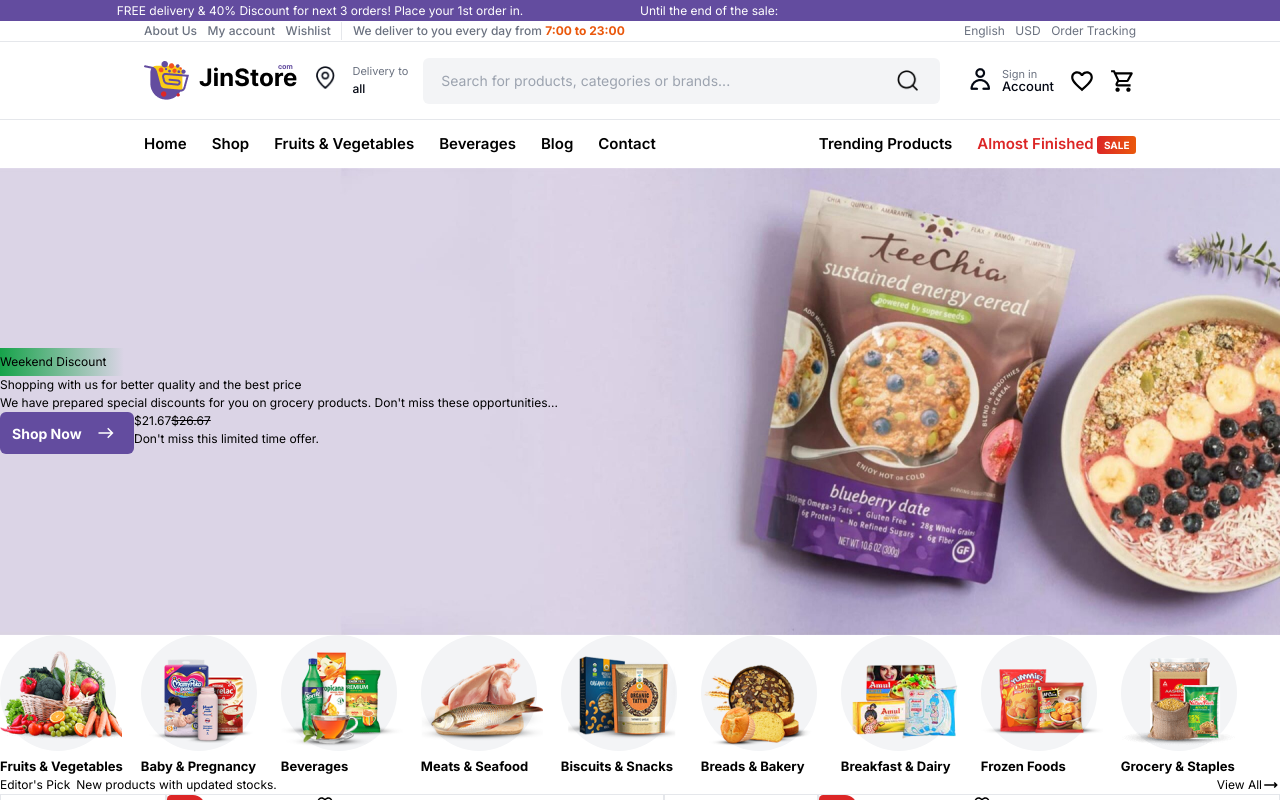
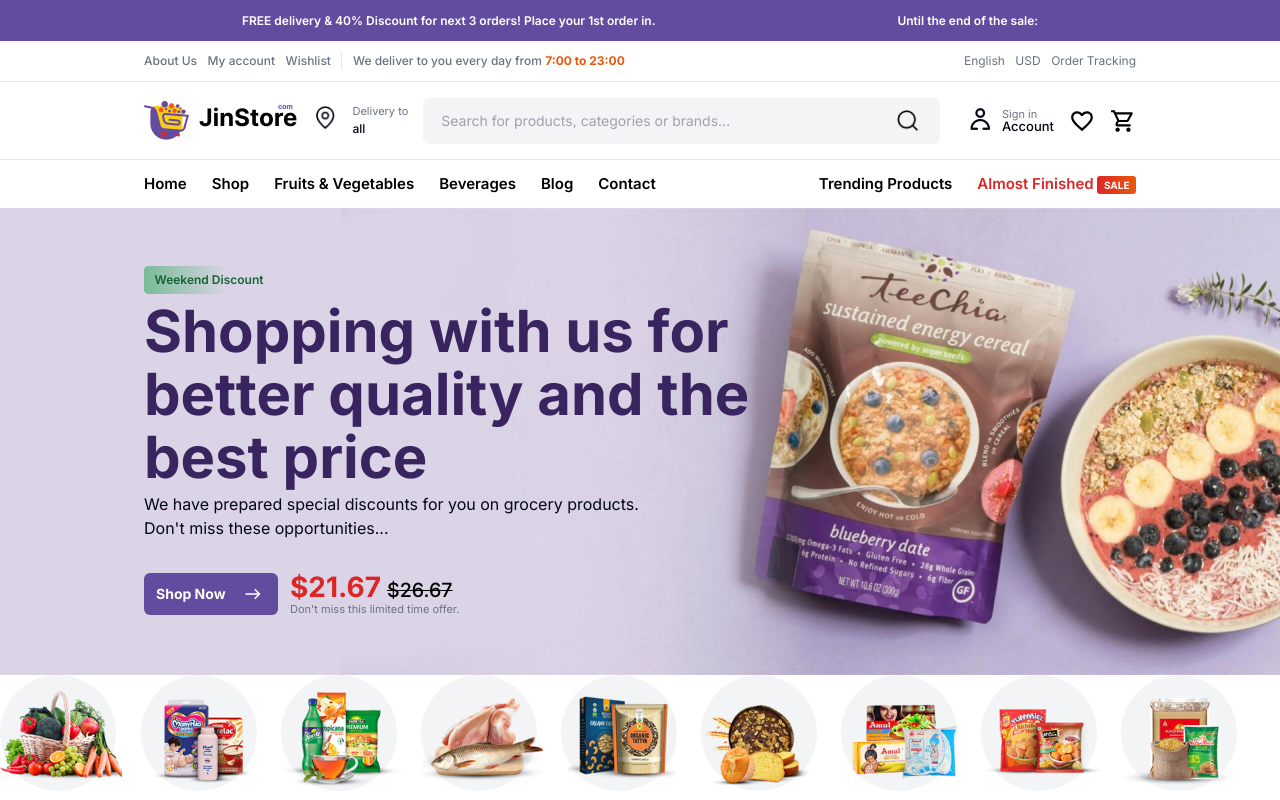
Before and after one commit to s41wanchana/jinstore, a Next.js app: page / in a window 1280 px wide. Shown: the top 800 px of the page. Built offline with nearby package versions, Linux system fonts and the light colour scheme.

Commit message:
fix: adjust fontsize fontcolor and layout of tap panel component

```diff
--- a/src/components/common/header/firstRow.jsx
+++ b/src/components/common/header/firstRow.jsx
@@ -2,7 +2,7 @@
   return (
     <div
       id="first-row-header"
-      className="w-full h-7 border-b-[#E5E7EB] border-b-[1px] px-48 flex justify-between"
+      className="w-full h-[41px] border-b-[#E5E7EB] border-b-[1px] px-48 flex justify-between"
     >
       <div
         id="left-side-nav"
--- a/src/components/common/notification/Notification.jsx
+++ b/src/components/common/notification/Notification.jsx
@@ -2,20 +2,26 @@
   return (
     <div
       id="notification"
-      className="w-full h-7 bg-[#634C9F] flex items-center"
+      className="w-full h-[41px] bg-[#634C9F] flex justify-evenly items-center"
     >
+      <div id="notification-note">
         <p
           id="notification-message"
-        className="basis-1/2 text-center text-white text-[12px]"
+          className=" text-white text-[12px] font-semibold"
         >
-        FREE delivery & 40% Discount for next 3 orders! Place your 1st order in.{" "}
+          FREE delivery & 40% Discount for next 3 orders! Place your 1st order
+          in.{" "}
         </p>
+      </div>
+
+      <div id="countdown-note">
         <p
           id="notification-countdown"
-        className="basis-1/2 text-white text-[12px]"
+          className="text-white text-[12px] font-semibold"
         >
           Until the end of the sale:
         </p>
       </div>
+    </div>
   );
 }
--- a/src/components/landing-page/TapPanel.jsx
+++ b/src/components/landing-page/TapPanel.jsx
@@ -7,33 +7,46 @@
       id="tap-panel-container"
       className="w-full h-auto flex items-center relative"
     >
-      <div id="panel-message-container" className="flex flex-col absolute z-10">
+      <div
+        id="panel-message-container"
+        className="w-[900px] flex flex-col absolute z-10 px-48 gap-[6px]"
+      >
         <div
           id="panel-notification"
-          className="bg-gradient-to-r from-[#16A34A] to-[#22c55e00] w-[124px] h-[28px] flex items-center"
+          className="bg-gradient-to-r from-[#16A34A80] via-transparent via-[65%] to-[#22c55e00] w-[130px] h-[28px] rounded-md flex justify-center items-center px-[10px] py-[6px]"
         >
-          <p>Weekend Discount</p>
+          <p className="text-[#166534] text-[12px] font-semibold">
+            Weekend Discount
+          </p>
         </div>
 
         <article>
-          <p>Shopping with us for better quality and the best price</p>
-          <p>
+          <p className="text-[58px] font-bold text-[#39245F] leading-[63px]">
+            Shopping with us for better quality and the best price
+          </p>
+          <p className="text-[16px] text-[#030712] w-[500px] pt-1">
             We have prepared special discounts for you on grocery products.
             Don't miss these opportunities...
           </p>
         </article>
 
-        <div id="button-n-price-container" className="flex">
-          <button className="bg-[#634C9F] text-white text-[14px] font-bold w-[134px] h-[42px] px-4 rounded-lg flex items-center gap-5">
+        <div id="button-n-price-container" className="flex gap-4 pt-9">
+          <button className="bg-[#634C9F] text-white text-[14px] font-bold w-[134px] h-[42px] px-4 rounded-lg flex items-center gap-6">
             Shop Now
             <EastOutlinedIcon />
           </button>
           <div id="price-container">
-            <div id="price-line" className="flex">
-              <p>$21.67</p>
-              <p className="line-through">$26.67</p>
+            <div id="price-line" className="flex items-end gap-[6px]">
+              <p className="text-[28px] font-bold leading-[28px] text-[#DC2626] ">
+                $21.67
+              </p>
+              <p className="line-through text-[19.6px] font-medium leading-[19.6px]">
+                $26.67
+              </p>
             </div>
-            <p>Don't miss this limited time offer.</p>
+            <p className="text-[11px] text-[#6B7280]">
+              Don't miss this limited time offer.
+            </p>
           </div>
         </div>
       </div>
```
Lines whose indentation alone changed are shown as unchanged.
